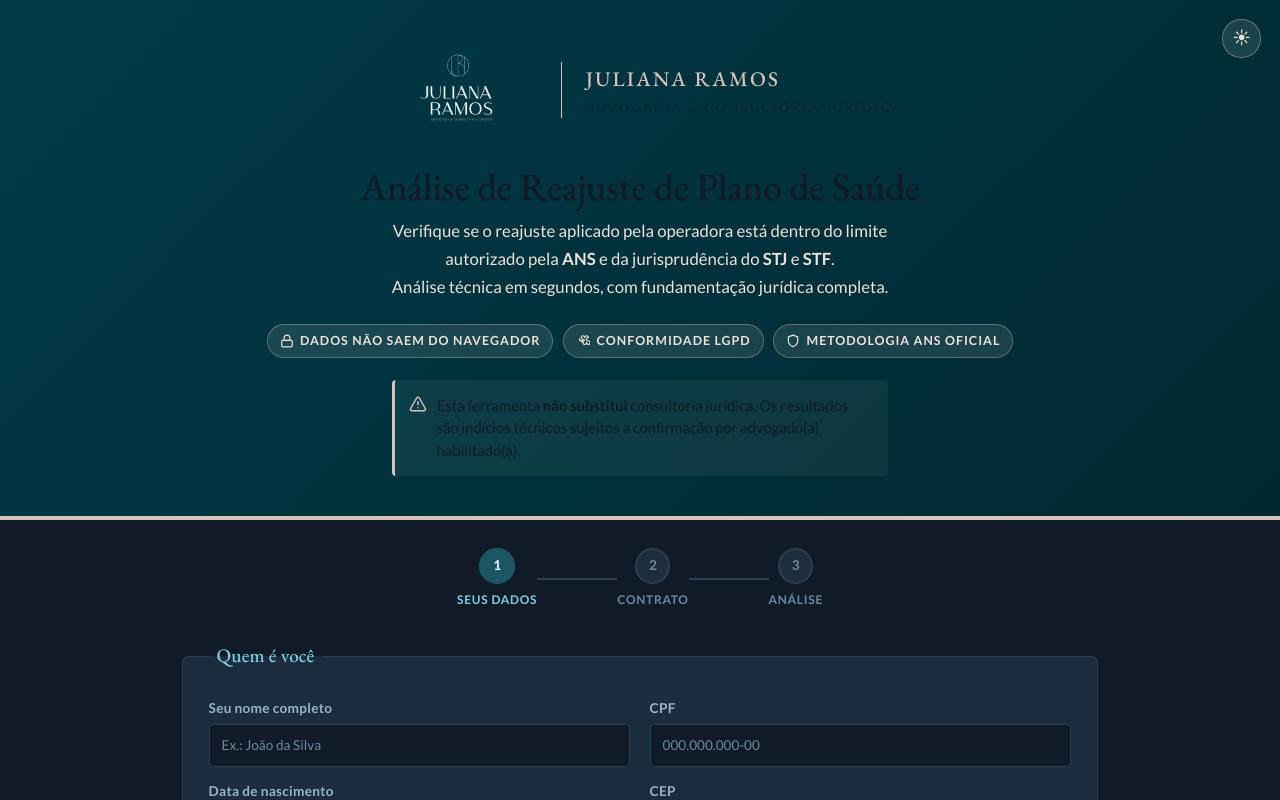
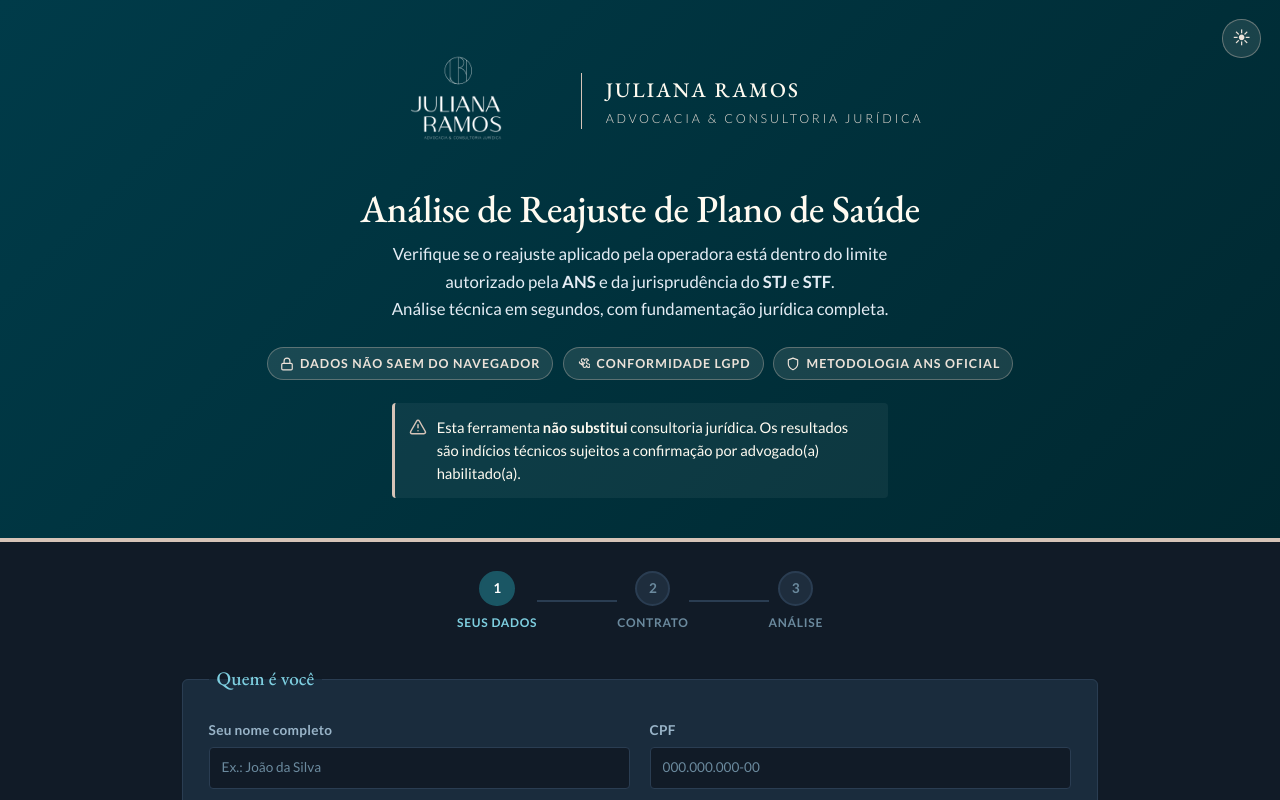
Before and after one commit to honorist/Plano_reajuste, a website with bundled scripts: page index.html in a window 1280 px wide. Both pictures are taken after a click on the button "Alternar modo claro/escuro". Shown: the top 800 px of the page. Built offline with nearby package versions, Linux system fonts and the light colour scheme; files whose address does not match are found by name.

Commit message:
fix: texto do hero invisivel no dark mode + logo maior
- Hero tem fundo azul fixo, forcando texto claro em data-tema=escuro
- Logo de 160px para 200px

```diff
--- a/src/ui/styles.css
+++ b/src/ui/styles.css
@@ -111,7 +111,7 @@
 }
 /* #extra: logo maior */
 .hero .marca img {
-  width: 160px;
+  width: 200px;
   height: auto;
   flex-shrink: 0;
 }
@@ -1187,7 +1187,13 @@
 html[data-tema="escuro"] .botao-download:hover small,
 html[data-tema="escuro"] .botao-download:hover .dl-preview { color: var(--bege-claro); }
 
-html[data-tema="escuro"] .hero .disclaimer { background: rgba(255,251,241,0.05); }
+/* Hero tem fundo azul escuro fixo — texto sempre claro, independente do tema */
+html[data-tema="escuro"] .hero { color: #fffbf1; }
+html[data-tema="escuro"] .hero h1 { color: #fffbf1; }
+html[data-tema="escuro"] .hero .subtitulo { color: #e4edf5; }
+html[data-tema="escuro"] .hero .marca .nome strong { color: #fffbf1; }
+html[data-tema="escuro"] .hero .marca .nome span { color: var(--bege-claro); }
+html[data-tema="escuro"] .hero .disclaimer { color: #fffbf1; background: rgba(255,251,241,0.05); }
 
 html[data-tema="escuro"] .toast-sucesso { background: #0e5c35; }
 html[data-tema="escuro"] .toast-info    { background: #1a5664; }
```
